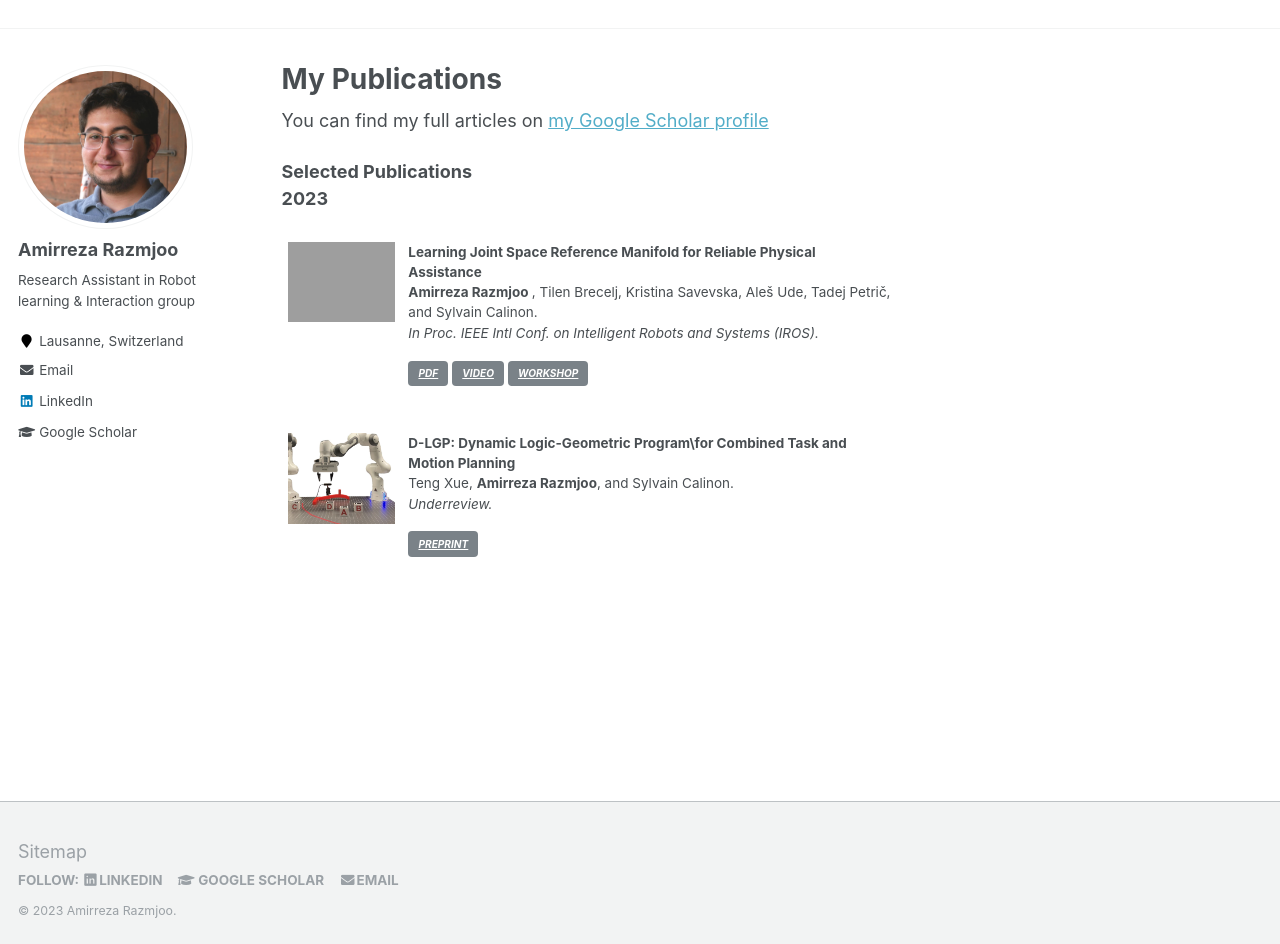
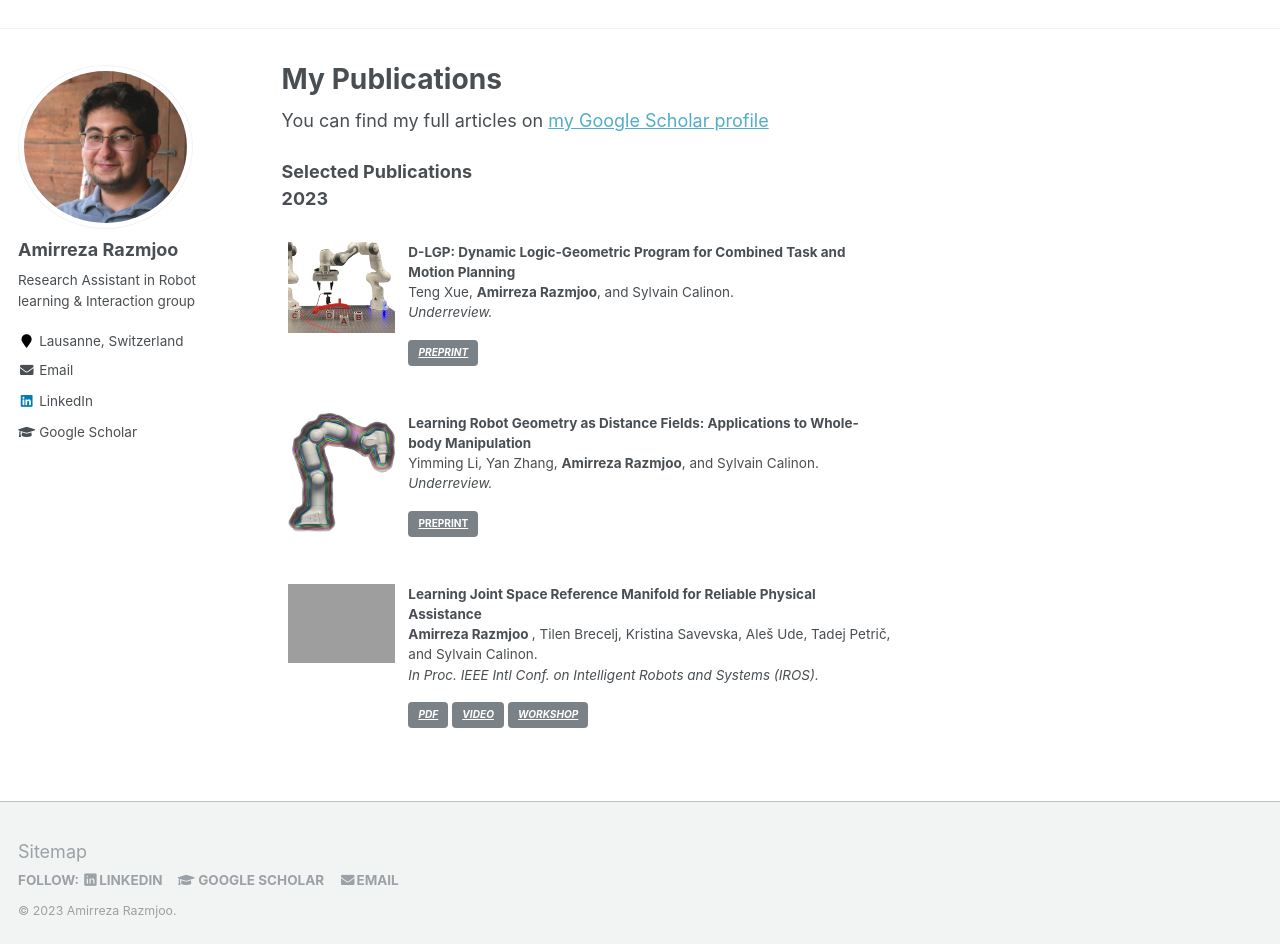
Before and after one commit to amirrazmjoo/amirrazmjoo.github.io, a Jekyll site: the page built from _pages/publications.md, in a window 1280 px wide and 1328 px high. Shown: the part 371-1315 px from the top of the window. Built offline with Jekyll 4.4.1, drawn with Linux system fonts in a browser that asks for light colours.

Commit message:
yimming paper is added

```diff
--- a/_pages/publications.md
+++ b/_pages/publications.md
@@ -8,6 +8,35 @@
 
 <strong>Selected Publications</strong> <br>
 <strong>2023</strong> <br>
+<table >
+<tbody>
+<tr> <td style="width:120px; height=120px; vertical-align: top;"> <img style="float: left; margin-right: 10px " src="https://amirrazmjoo.github.io/images/ICRA24.jpeg" width="120px" height="120px" border="2px solid #bbb"> </td>
+<td style= "height=120px; vertical-align: top;"> <p>
+<strong> D-LGP: Dynamic Logic-Geometric Program for Combined Task and Motion Planning </strong> <br>
+Teng Xue, <strong>Amirreza Razmjoo</strong>, and Sylvain Calinon. <br>
+<i> Underreview.
+<br>
+<div class="links">
+    <a class="btn btn-info" href="https://arxiv.org/pdf/2312.02731.pdf" role="button" target="_blank"> PREPRINT </a> </div> </i>  </p> </td>
+</tr>
+</tbody>
+</table>
+
+<table >
+<tbody>
+<tr> <td style="width:120px; height=120px; vertical-align: top;"> <img style="float: left; margin-right: 10px " src="https://amirrazmjoo.github.io/images/ICRA24_yimming.png" width="120px" height="120px" border="2px solid #bbb"> </td>
+<td style= "height=120px; vertical-align: top;"> <p>
+<strong> Learning Robot Geometry as Distance Fields: Applications to Whole-body Manipulation </strong> <br>
+Yimming Li, Yan Zhang, <strong>Amirreza Razmjoo</strong>, and Sylvain Calinon. <br>
+<i> Underreview.  </i>
+<br>
+<div class="links">
+    <a class="btn btn-info" href="https://arxiv.org/pdf/2307.00533.pdf" role="button" target="_blank"> PREPRINT </a> </div>   </p> </td>
+</tr>
+</tbody>
+</table>
+
+
 <table >
 <tbody>
 <tr> <td style="width:120px; height=120px; vertical-align: top;"> <img style="float: left; margin-right: 10px " src="https://amirrazmjoo.github.io/images/IROS_23.png" width="120px" height="120px" border="2px solid #bbb"> </td>
@@ -24,17 +53,3 @@
 </tr>
 </tbody>
 </table>
-
-<table >
-<tbody>
-<tr> <td style="width:120px; height=120px; vertical-align: top;"> <img style="float: left; margin-right: 10px " src="https://amirrazmjoo.github.io/images/ICRA24.jpeg" width="120px" height="120px" border="2px solid #bbb"> </td>
-<td style= "height=120px; vertical-align: top;"> <p>
-<strong> D-LGP: Dynamic Logic-Geometric Program\\for Combined Task and Motion Planning </strong> <br>
-Teng Xue, <strong>Amirreza Razmjoo</strong>, and Sylvain Calinon. <br>
-<i> Underreview.
-<br>
-<div class="links">
-    <a class="btn btn-info" href="https://arxiv.org/pdf/2312.02731.pdf" role="button" target="_blank"> PREPRINT </a> </div> </i>  </p> </td>
-</tr>
-</tbody>
-</table>
```
Also changed, not shown: images/ICRA24_yimming.png (added).
